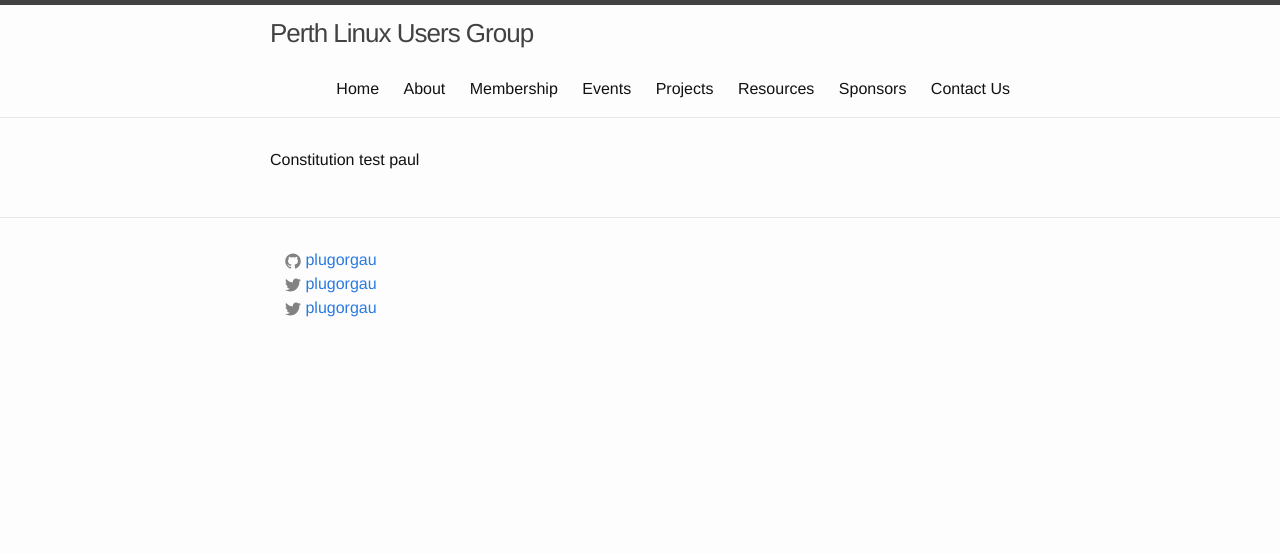
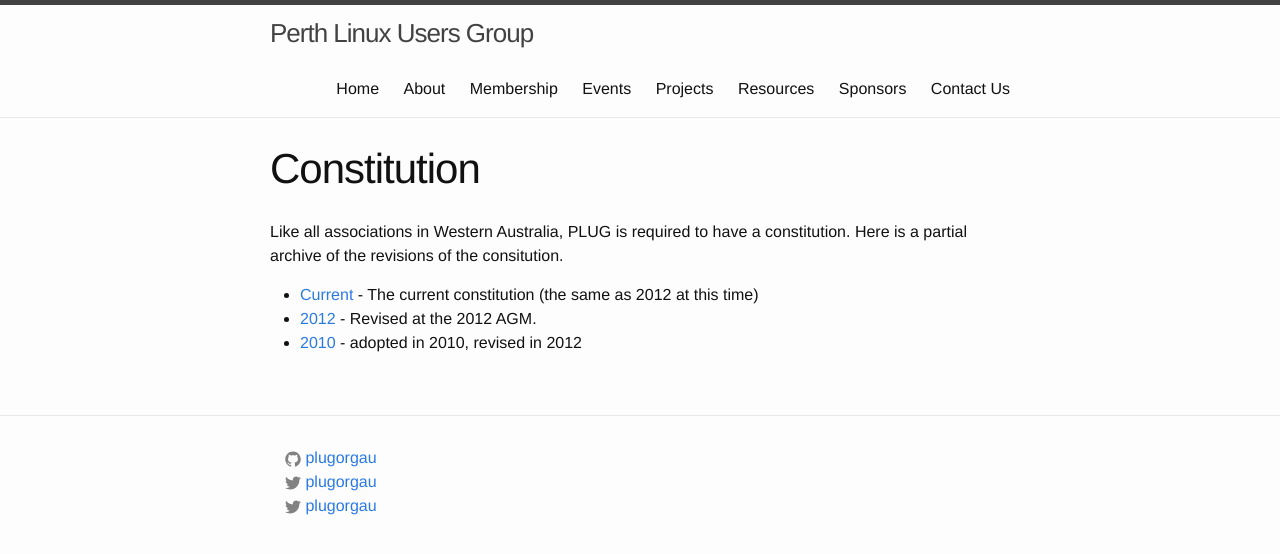
Before and after one commit to plugorgau/plugorgau.github.io, a Jekyll site: the page built from pages/about/constitution.md, in a window 1280 px wide. Shown: the top 554 px of the page. Built offline with Jekyll 4.4.1, drawn with Linux system fonts in a browser that asks for light colours.

Commit message:
Updated Constitution page
Renamed folder to a lower case 'c' and added the same text that is on
the live site.

```diff
--- a/pages/about/constitution.md
+++ b/pages/about/constitution.md
@@ -1,7 +1,11 @@
 ---
-layout: default
+layout: page
 title: Constitution
 permalink: /about/constitution
 ---
 
-Constitution test paul
+Like all associations in Western Australia, PLUG is required to have a constitution. Here is a partial archive of the revisions of the consitution.
+
+ * [Current]({{ site.baseurl }}/pages/constitution/2012.html) - The current constitution (the same as 2012 at this time)
+ * [2012]({{ site.baseurl }}/pages/constitution/2012.html) - Revised at the 2012 AGM.
+ * [2010]({{ site.baseurl }}/pages/constitution/2010.html) - adopted in 2010, revised in 2012
```
Also changed, not shown: pages/constitution/2010.html (renamed from pages/Constitution/2010.html), pages/constitution/2012.html (renamed from pages/Constitution/2012.html).
